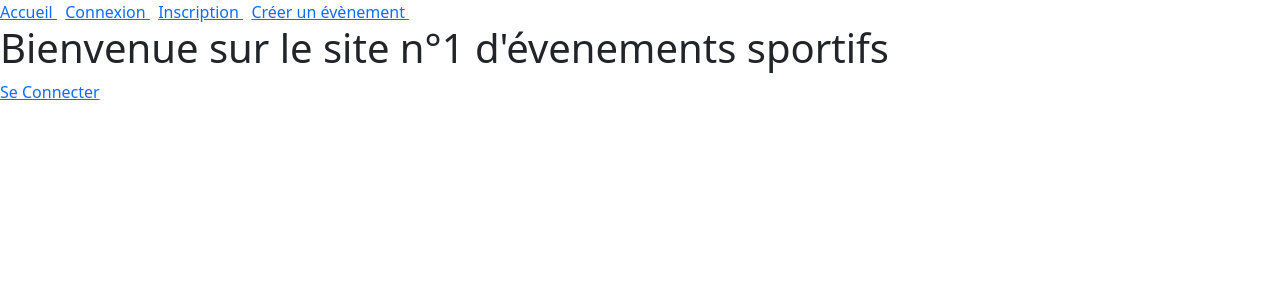
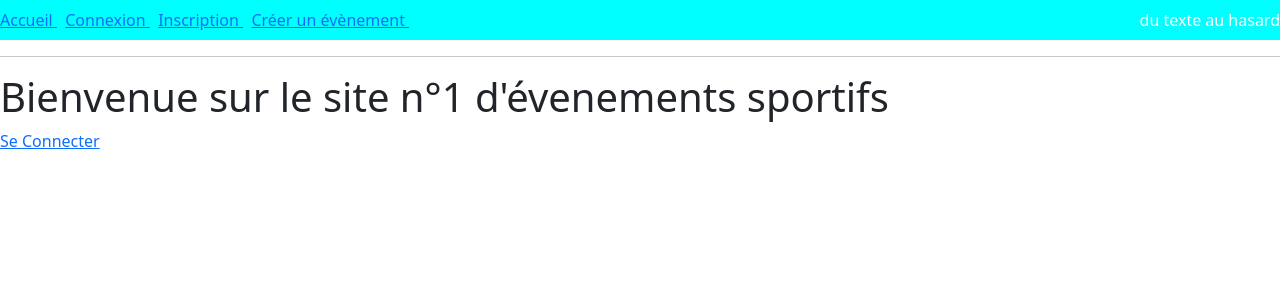
Before and after one commit to M0urad/ProjetSport, an Angular app in the folder Angular/: page /home in a window 1280 px wide. Shown: the top 300 px of the page. Built offline with nearby package versions, Linux system fonts and the light colour scheme.

Commit message:
couleur navbar

```diff
--- a/Angular/src/app/app.component.css
+++ b/Angular/src/app/app.component.css
@@ -0,0 +1,4 @@
+.navbared{
+  background-color: cyan;
+  color: white; /* La couleur des liens se change autrement */
+}
--- a/Angular/src/app/app.component.html
+++ b/Angular/src/app/app.component.html
@@ -1,9 +1,11 @@
-<nav>
+<nav class="navbar navbared"> <!-- voir le css -->
   <div>
-  <a [routerLink]="['/home']" routerLinkActive="active" > Accueil </a> &nbsp;
+  <a [routerLink]="['/home']" routerLinkActive="active"> Accueil </a> &nbsp;
   <a [routerLink]="['/login']" routerLinkActive="active" > Connexion </a> &nbsp;
   <a [routerLink]="['/inscription']" routerLinkActive="active" > Inscription </a> &nbsp;
   <a [routerLink]="['/creationEvent']" routerLinkActive="active" > Créer un évènement </a> &nbsp;
   </div>
+  <div> du texte au hasard</div>
 </nav>
+<hr>
 <router-outlet></router-outlet>
```
